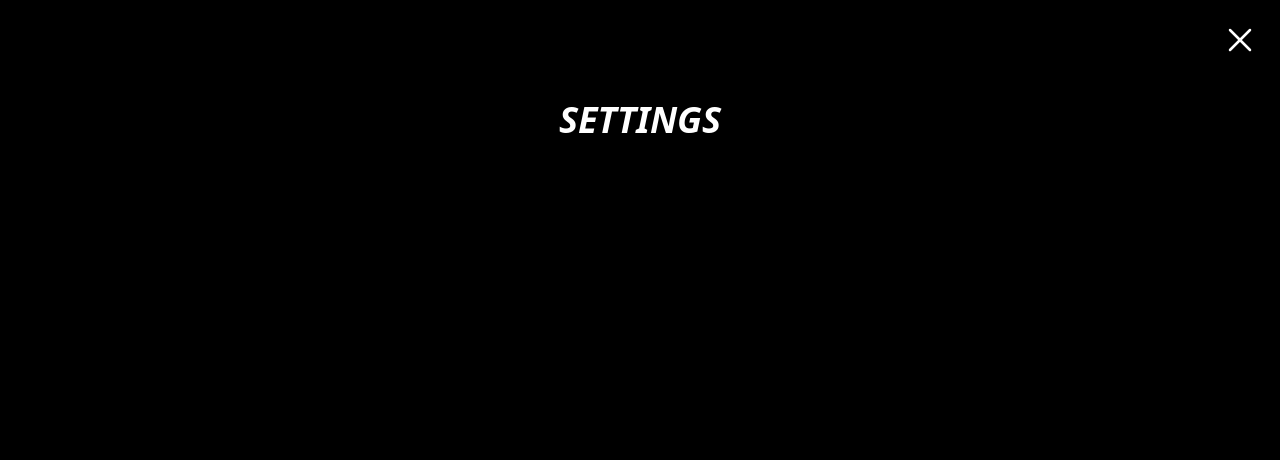
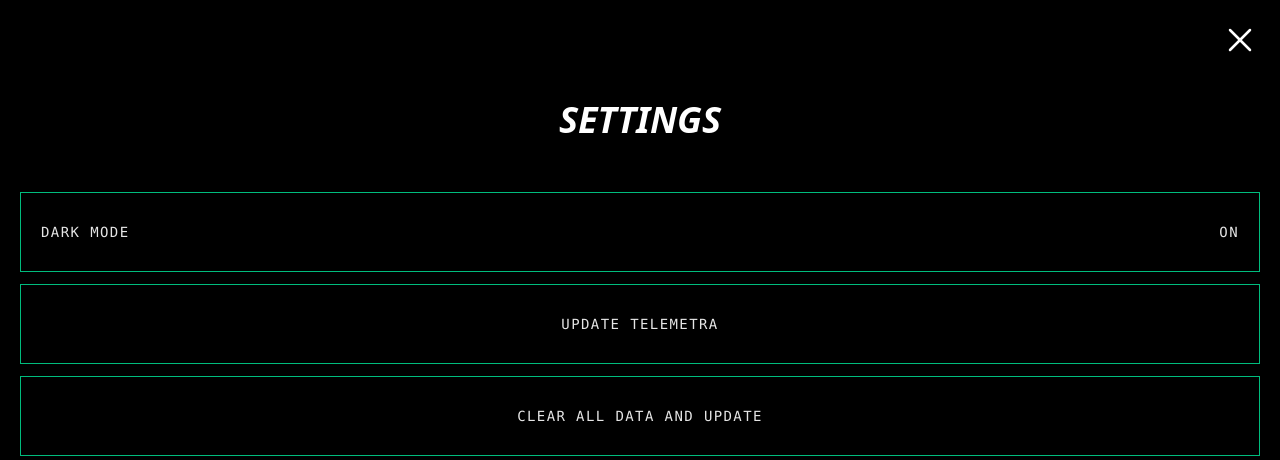
Before and after one commit to nicolacanzonieri/telemetra, a React (Vite) app: page / in a window 1280 px wide. Both pictures are taken after a click on the button 1240 px from the left and 40 px from the top of the page. Shown: the top 460 px of the page. Built offline with nearby package versions, Linux system fonts and the light colour scheme.

Commit message:
Add SettingsButton component for improved settings functionality

```diff
--- a/src/pages/SettingsPage.tsx
+++ b/src/pages/SettingsPage.tsx
@@ -2,6 +2,30 @@ import HeaderButton from "../components/HeaderButton";
 
 interface SettingsPageProps {
     onCloseSettings: () => void;
+}
+
+interface SettingsButtonProps {
+    type: 'action' | 'toggle';
+    label: string;
+}
+
+function SettingsButton({type, label}: SettingsButtonProps) {
+    return (
+        <>
+            {type == 'action' && (
+                <div className="w-full h-20 flex flex-row items-center justify-center p-5 border border-emerald-500">
+                    <span className="text-sm font-mono tracking-widest uppercase text-neutral-200">{label}</span>
+                </div>
+            )}
+
+            {type == 'toggle' && (
+                <div className="w-full h-20 flex flex-row items-center place-content-between p-5 border border-emerald-500">
+                    <span className="text-sm font-mono tracking-widest uppercase text-neutral-200">{label}</span>
+                    <span className="text-sm font-mono tracking-widest uppercase text-neutral-200">ON</span>
+                </div>
+            )}
+        </>
+    );
 }
 
 export default function SettingsPage({onCloseSettings}: SettingsPageProps) {
@@ -11,7 +35,11 @@ export default function SettingsPage({onCloseSettings}: SettingsPageProps) {
                 <HeaderButton onClick={onCloseSettings} children={<svg xmlns="http://www.w3.org/2000/svg" width="40" height="40" viewBox="0 0 24 24" fill="none" stroke="currentColor" stroke-width="1.5" stroke-linecap="round" stroke-linejoin="round" className="lucide lucide-x-icon lucide-x text-white active:text-neutral-400"><path d="M18 6 6 18"/><path d="m6 6 12 12"/></svg>}/>
             </div>
             <div className='flex flex-col flex-1 items-center justify-start p-5 gap-3 bg-black'>
-                <span className="text-white text-4xl font-bold italic uppercase">Settings</span>
+                <span className="mb-10 text-white text-4xl font-bold italic uppercase">Settings</span>
+
+                <SettingsButton type="toggle" label={"Dark mode"}/>
+                <SettingsButton type="action" label={"Update Telemetra"}/>
+                <SettingsButton type="action" label={"Clear all data and update"}/>
             </div>
         </div>
     );
--- a/src/pages/StartMenuPage.tsx
+++ b/src/pages/StartMenuPage.tsx
@@ -13,7 +13,7 @@ interface MenuButtonProps {
 
 function MenuButton({label, onClick}: MenuButtonProps) {
     return(
-        <button onClick={onClick} className='w-75 h-15 flex flex-row items-center justify-center bg-[rgb(0, 0, 0)] border border-emerald-500 font-mono tracking-widest uppercase text-white hover:bg-white/15 active:border-white active:bg-white/35'>
+        <button onClick={onClick} className='w-75 h-15 flex flex-row items-center justify-center bg-[rgb(0, 0, 0)] border border-emerald-500 font-mono tracking-widest uppercase text-neutral-200 hover:bg-white/15 active:border-white active:bg-white/35'>
             {label}
         </button>
     );
```
